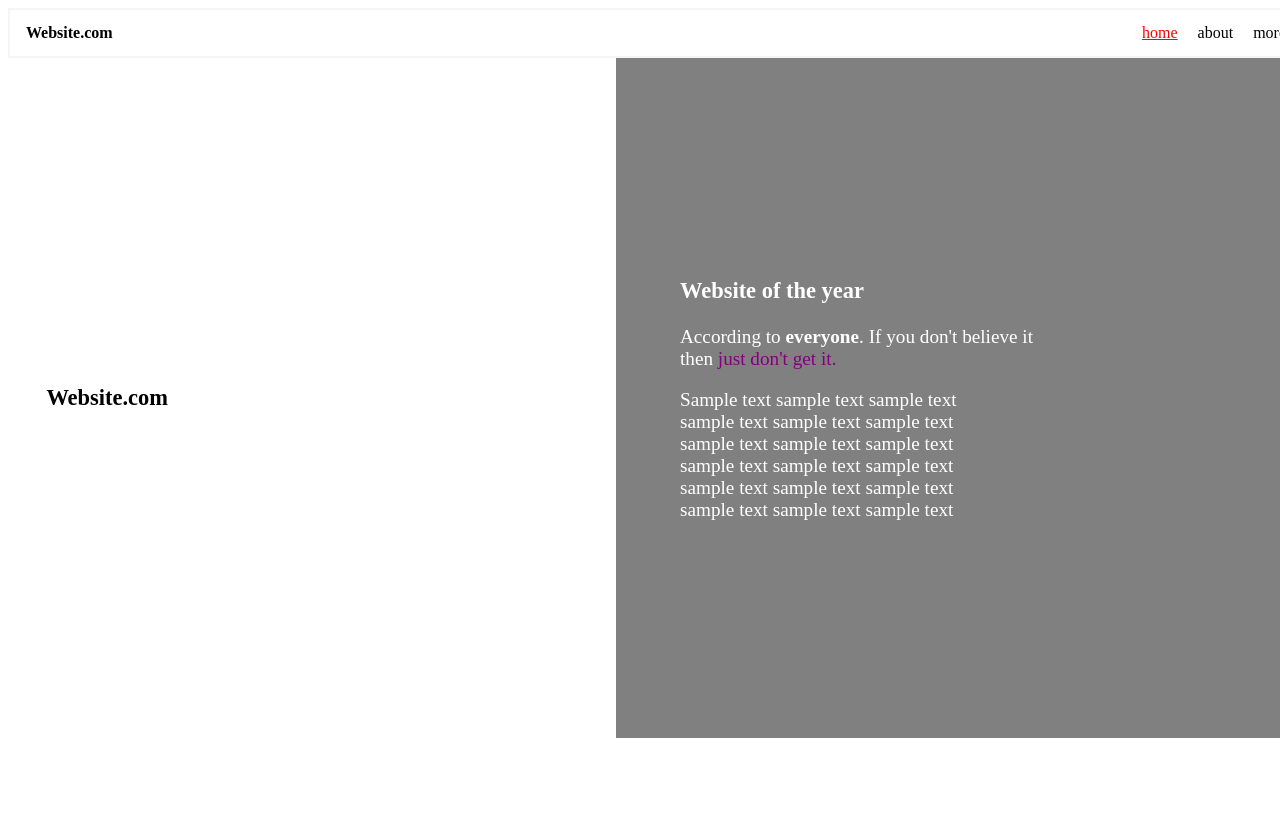
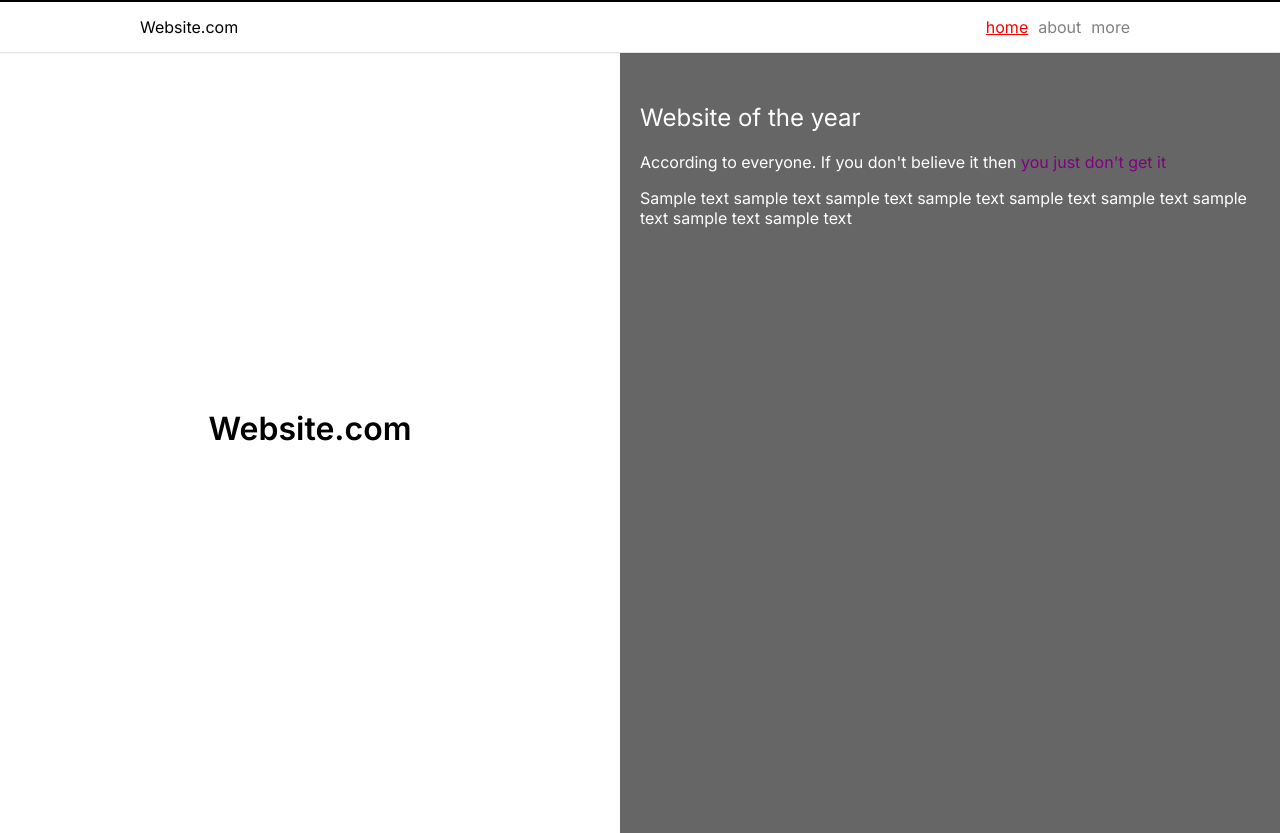
Before and after one commit to 4r5h14/Week-3-CSS-Layout, a plain HTML site: page index.html in a window 1280 px wide. Before the commit the page ends 800 px from the top, so only its background shows below. Drawn offline with Linux system fonts and the light colour scheme; files whose address does not match are found by name.

Commit message:
updated code

```diff
--- a/index.html
+++ b/index.html
@@ -2,44 +2,38 @@
 <html>
 
 <head>
-    <title>html and css demo</title>
+    <title>CSS Layout Assignment_updated</title>
     <link rel="stylesheet" type="text/css" href="./styles/style.css" media="screen" />
 </head>
 
 <body>
 
-    <div class="top-cont">
-        <div class = "text"> <strong> Website.com </strong></div>
-        <div class = "text2">
-            <span style="text-decoration: underline; color: red;"> home</span> &nbsp; &nbsp; about &nbsp; &nbsp; more </div>
-    </div>
 
-    <div class="main">
-        <div class="left">
-        <div class = "left-text; width: 5%"> <h3> <strong>Website.com</strong></h3></div>
+    <header>
+        <div class="header-inner">
+            <div class="website-name">
+                Website.com
+            </div>
 
+            <div class="links">
+                <div class="site-link active">home</div>
+                <div class="site-link">about</div>
+                <div class="site-link">more</div>
+            </div>
+        </div>
+    </header>
+
+    <main>
+        <div class="main-inner left">
+            <h1>Website.com</h1>
         </div>
 
-        <div class="right">
-            <div class="right-text">
-                <h3>Website of the year</h3>
-                <p>According to <b>everyone</b>. If you don't believe it <br>
-                then <span style="color: purple;"> just don't get it. </span></p>
-                <p> Sample text sample text sample text <br>
-                        sample text sample text  sample text<br>
-                        sample text sample text   sample text<br>
-                        sample text sample text  sample text <br>
-                        sample text sample text  sample text <br>
-                        sample text sample text sample text </p>
-            </div>
-
-         </div>
-    </div>
-
-
-
-
-
+        <div class="main-inner right">
+            <h2>Website of the year</h2>
+            <p>According to everyone. If you don't believe it then <span style = "color: purple;">you just don't get it</span></p>
+            <p>Sample text sample text sample text sample text sample text sample text sample text sample text sample text</p>
+        </div>
+    </main>
 
 </body>
 
--- a/styles/style.css
+++ b/styles/style.css
@@ -1,59 +1,71 @@
-* {
-  box-sizing: border-box;
-}
+@import url('https://fonts.googleapis.com/css2?family=Inter:wght@400;600&display=swap');
 
-html {
-  height: 85%;
-  width: 100%;
-}
 
-.top-cont {
-  background: white;
-  border: 2px solid whitesmoke;
-	display: flex;
-  justify-content: space-between;
-  align-items: center;
-  height: 50px;
-  text-indent: 1em;
-  box-shadow: inset;
-}
-
-.main{
-display: flex;
-width: 100%;
-height: 100%;
-background-color: gray;
+body {
+  font-family: 'Inter';
+  margin: 0;
+  padding: 0;
 
 }
 
-.left{
-  background: white;
-  width: 90%;
-  height: 100%;
+header {
   display: flex;
+  justify-content: center;
+  border-top: 2px solid black;
+  border-bottom: 1px solid rgba(0,0,0,.1);
+  box-shadow: 0 0 2px 0 rgba(0,0,0,.1);
+  height: 50px;
   align-items: center;
-  text-indent: 2em;
-  font-size: larger;
-
 }
 
+.header-inner {
+  width: 90%;
+  max-width: 1000px;
+  display: flex;
+  justify-content: space-between;
+  flex-direction: row;
+}
 
+.links {
+  display: flex;;
+}
 
-.right{
-  background: gray;
-  width: 90%;
+.site-link {
+  margin-right: 10px;
+  color: gray;
+}
+
+.site-link.active {
+  color: red;
+  text-decoration: underline;
+}
+
+main {
+  height: calc(100vh - 50px);
+  width: 100%;
+  display: flex;
+  flex-direction: row;
+}
+
+.main-inner {
+  width: 50%;
   height: 100%;
+}
+
+.left {
   display: flex;
+  justify-content: center;
   align-items: center;
-  margin-left: 5%;
-  font-size: larger;
- }
+}
 
-.right-text{
+.right {
+  background-color: rgba(0,0,0,.6);
+  padding-left: 20px;
+  padding-right: 20px;
+  padding-top: 30px;
   color: white;
 }
 
-body{
-width: 100%;
-height: 100%;
+h2 {
+  font-weight: 500;
 }
```
